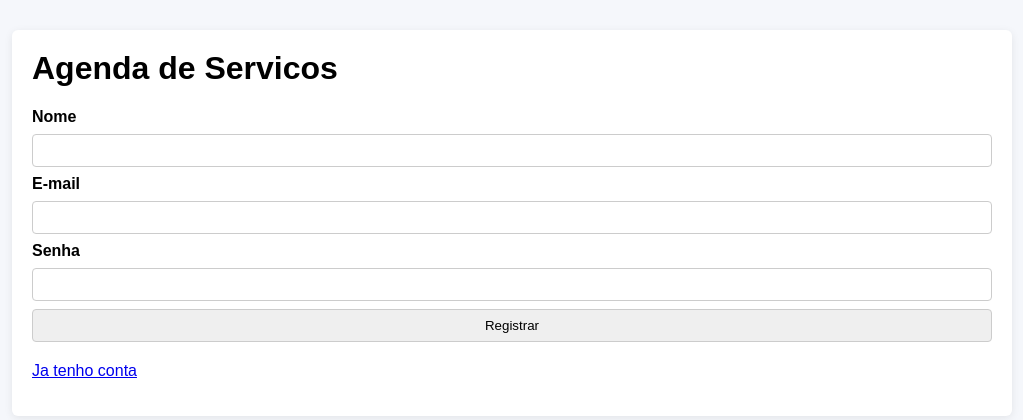
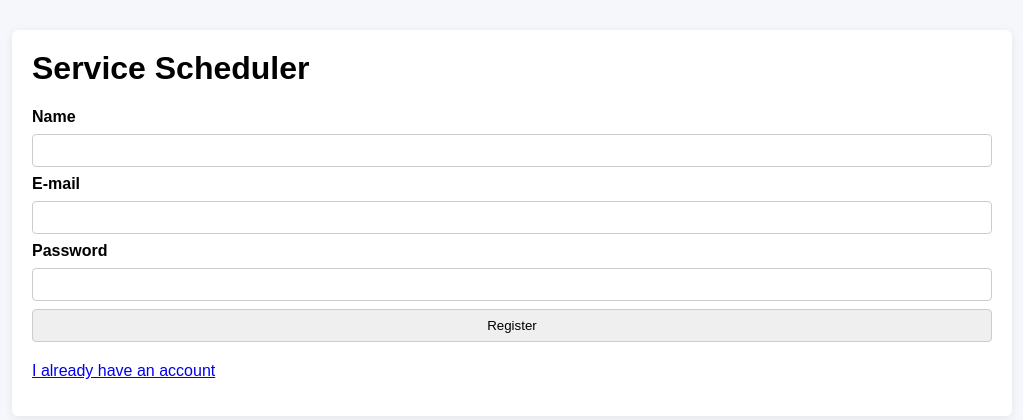
Before and after one commit to RTzinh/Basic-CRUD-PHP, a PHP site: page /index.php?page=register in a window 1280 px wide. Shown: the top 420 px of the page, without its empty margins (128-1151 px from the left). Run offline with PHP 8.4, Linux system fonts and the light colour scheme.

Commit message:
docs: add English README and translate UI strings to English
Create a conversion-focused README covering what the app is, the tech
stack, project structure, the expected MySQL schema, and how to run it
with the PHP built-in server. Translate all user-facing Portuguese
strings (navigation, form labels, buttons, status options, dashboard
text, and flash/error messages) to fluent English. Behavior is
unchanged: routes, data values, identifiers, and the database name are
left intact.

Co-Authored-By: Claude Opus 4.8 (1M context) <noreply@anthropic.com>

```diff
--- a/config/db.php
+++ b/config/db.php
@@ -21,6 +21,6 @@ try {
     ]);
 } catch (PDOException $e) {
     http_response_code(500);
-    echo 'Erro ao conectar ao banco de dados: ' . htmlspecialchars($e->getMessage(), ENT_QUOTES, 'UTF-8');
+    echo 'Failed to connect to the database: ' . htmlspecialchars($e->getMessage(), ENT_QUOTES, 'UTF-8');
     exit;
 }
--- a/public/index.php
+++ b/public/index.php
@@ -88,12 +88,12 @@ switch ($page) {
     case 'register':
         if ($_SERVER['REQUEST_METHOD'] === 'POST') {
             if (register($pdo, $_POST['name'] ?? '', $_POST['email'] ?? '', $_POST['password'] ?? '')) {
-                $success = 'Usuario cadastrado. Faca login.';
+                $success = 'User registered. Please log in.';
             } else {
-                $error = 'E-mail ja cadastrado.';
+                $error = 'E-mail already registered.';
             }
         }
-        renderHeader('Registrar');
+        renderHeader('Register');
         renderAuthForm('register', $error, $success);
         renderFooter();
         exit;
@@ -104,7 +104,7 @@ switch ($page) {
                 header('Location: ?page=dashboard');
                 exit;
             }
-            $error = 'Credenciais invalidas.';
+            $error = 'Invalid credentials.';
         }
         renderHeader('Login');
         renderAuthForm('login', $error, $success);
@@ -133,7 +133,7 @@ switch ($page) {
 
     default:
         http_response_code(404);
-        echo 'Pagina nao encontrada';
+        echo 'Page not found';
         exit;
 }
 
@@ -142,9 +142,9 @@ switch ($page) {
  */
 function renderHeader(string $title): void
 {
-    echo '<!DOCTYPE html><html lang="pt-BR"><head><meta charset="UTF-8"><title>' . e($title) . ' - Agenda de Servicos</title>';
+    echo '<!DOCTYPE html><html lang="en"><head><meta charset="UTF-8"><title>' . e($title) . ' - Service Scheduler</title>';
     echo '<link rel="stylesheet" href="styles.css"></head><body><div class="container">';
-    echo '<h1>Agenda de Servicos</h1>';
+    echo '<h1>Service Scheduler</h1>';
 }
 
 function renderFooter(): void
@@ -154,7 +154,7 @@ function renderFooter(): void
 
 function renderNav(): void
 {
-    echo '<nav><a href="?page=dashboard">Dashboard</a> | <a href="?page=clients">Clientes</a> | <a href="?page=services">Servicos</a> | <a href="?page=appointments">Agendamentos</a> | <a href="?page=logout">Sair</a></nav>';
+    echo '<nav><a href="?page=dashboard">Dashboard</a> | <a href="?page=clients">Clients</a> | <a href="?page=services">Services</a> | <a href="?page=appointments">Appointments</a> | <a href="?page=logout">Log out</a></nav>';
 }
 
 function renderDashboard(PDO $pdo): void
@@ -165,19 +165,19 @@ function renderDashboard(PDO $pdo): void
     renderHeader('Dashboard');
     renderNav();
 
-    echo '<h2>Visao Geral</h2>';
+    echo '<h2>Overview</h2>';
     echo '<div class="dashboard-grid">';
-    echo renderStatCard('Clientes', (string)$stats['clients']);
-    echo renderStatCard('Servicos', (string)$stats['services']);
-    echo renderStatCard('Agend. pendentes', (string)$stats['pending']);
-    echo renderStatCard('Hoje', (string)$stats['today']);
+    echo renderStatCard('Clients', (string)$stats['clients']);
+    echo renderStatCard('Services', (string)$stats['services']);
+    echo renderStatCard('Pending appts.', (string)$stats['pending']);
+    echo renderStatCard('Today', (string)$stats['today']);
     echo '</div>';
 
-    echo '<h3>Proximos agendamentos</h3>';
+    echo '<h3>Upcoming appointments</h3>';
     if (!$upcoming) {
-        echo '<p class="muted">Nenhum agendamento futuro.</p>';
+        echo '<p class="muted">No upcoming appointments.</p>';
     } else {
-        echo '<table><tr><th>Quando</th><th>Cliente</th><th>Servico</th><th>Status</th></tr>';
+        echo '<table><tr><th>When</th><th>Client</th><th>Service</th><th>Status</th></tr>';
         foreach ($upcoming as $item) {
             echo '<tr>';
             echo '<td>' . e($item['scheduled_to']) . '</td>';
@@ -230,15 +230,15 @@ function renderAuthForm(string $type, ?string $error, ?string $success): void
 
     if ($type === 'login') {
         echo '<form method="POST"><label>E-mail</label><input name="email" type="email" required>';
-        echo '<label>Senha</label><input name="password" type="password" required>';
-        echo '<button type="submit">Entrar</button></form>';
-        echo '<p><a href="?page=register">Criar conta</a></p>';
+        echo '<label>Password</label><input name="password" type="password" required>';
+        echo '<button type="submit">Sign in</button></form>';
+        echo '<p><a href="?page=register">Create account</a></p>';
     } else {
-        echo '<form method="POST"><label>Nome</label><input name="name" required>';
+        echo '<form method="POST"><label>Name</label><input name="name" required>';
         echo '<label>E-mail</label><input name="email" type="email" required>';
-        echo '<label>Senha</label><input name="password" type="password" required>';
-        echo '<button type="submit">Registrar</button></form>';
-        echo '<p><a href="?page=login">Ja tenho conta</a></p>';
+        echo '<label>Password</label><input name="password" type="password" required>';
+        echo '<button type="submit">Register</button></form>';
+        echo '<p><a href="?page=login">I already have an account</a></p>';
     }
 }
 
@@ -252,7 +252,7 @@ function handleClients(PDO $pdo): void
         if (isset($_POST['delete_id'])) {
             $stmt = $pdo->prepare('DELETE FROM clients WHERE id = :id');
             $stmt->execute(['id' => (int)$_POST['delete_id']]);
-            $success = 'Cliente removido.';
+            $success = 'Client removed.';
         } else {
             $stmt = $pdo->prepare('INSERT INTO clients (name, email, phone, notes, created_at) VALUES (:name, :email, :phone, :notes, NOW())');
             $stmt->execute([
@@ -261,13 +261,13 @@ function handleClients(PDO $pdo): void
                 'phone' => $_POST['phone'] ?? '',
                 'notes' => $_POST['notes'] ?? '',
             ]);
-            $success = 'Cliente cadastrado.';
+            $success = 'Client saved.';
         }
     }
 
     $clients = $pdo->query('SELECT * FROM clients ORDER BY created_at DESC')->fetchAll();
 
-    renderHeader('Clientes');
+    renderHeader('Clients');
     renderNav();
     if ($error) {
         echo '<div class="alert error">' . e($error) . '</div>';
@@ -276,17 +276,17 @@ function handleClients(PDO $pdo): void
         echo '<div class="alert success">' . e($success) . '</div>';
     }
 
-    echo '<h2>Novo Cliente</h2>';
-    echo '<form method="POST"><label>Nome</label><input name="name" required>';
+    echo '<h2>New Client</h2>';
+    echo '<form method="POST"><label>Name</label><input name="name" required>';
     echo '<label>E-mail</label><input name="email" type="email">';
-    echo '<label>Telefone</label><input name="phone">';
-    echo '<label>Observacoes</label><textarea name="notes"></textarea>';
-    echo '<button type="submit">Salvar</button></form>';
+    echo '<label>Phone</label><input name="phone">';
+    echo '<label>Notes</label><textarea name="notes"></textarea>';
+    echo '<button type="submit">Save</button></form>';
 
-    echo '<h2>Clientes cadastrados</h2><table><tr><th>Nome</th><th>Contato</th><th>Acoes</th></tr>';
+    echo '<h2>Registered Clients</h2><table><tr><th>Name</th><th>Contact</th><th>Actions</th></tr>';
     foreach ($clients as $client) {
         echo '<tr><td>' . e($client['name']) . '</td><td>' . e($client['email'] . ' / ' . $client['phone']) . '</td><td>';
-        echo '<form method="POST" style="display:inline"><input type="hidden" name="delete_id" value="' . (int)$client['id'] . '"><button type="submit" onclick="return confirm(\'Excluir?\')">Excluir</button></form>';
+        echo '<form method="POST" style="display:inline"><input type="hidden" name="delete_id" value="' . (int)$client['id'] . '"><button type="submit" onclick="return confirm(\'Delete?\')">Delete</button></form>';
         echo '</td></tr>';
     }
     echo '</table>';
@@ -303,7 +303,7 @@ function handleServices(PDO $pdo): void
         if (isset($_POST['delete_id'])) {
             $stmt = $pdo->prepare('DELETE FROM services WHERE id = :id');
             $stmt->execute(['id' => (int)$_POST['delete_id']]);
-            $success = 'Servico removido.';
+            $success = 'Service removed.';
         } else {
             $stmt = $pdo->prepare('INSERT INTO services (name, description, price, duration_minutes, created_at) VALUES (:name, :description, :price, :duration_minutes, NOW())');
             $stmt->execute([
@@ -312,13 +312,13 @@ function handleServices(PDO $pdo): void
                 'price' => (float)($_POST['price'] ?? 0),
                 'duration_minutes' => (int)($_POST['duration_minutes'] ?? 30),
             ]);
-            $success = 'Servico cadastrado.';
+            $success = 'Service saved.';
         }
     }
 
     $services = $pdo->query('SELECT * FROM services ORDER BY created_at DESC')->fetchAll();
 
-    renderHeader('Servicos');
+    renderHeader('Services');
     renderNav();
     if ($error) {
         echo '<div class="alert error">' . e($error) . '</div>';
@@ -327,17 +327,17 @@ function handleServices(PDO $pdo): void
         echo '<div class="alert success">' . e($success) . '</div>';
     }
 
-    echo '<h2>Novo Servico</h2>';
-    echo '<form method="POST"><label>Nome</label><input name="name" required>';
-    echo '<label>Descricao</label><textarea name="description"></textarea>';
-    echo '<label>Preco</label><input name="price" type="number" step="0.01" min="0">';
-    echo '<label>Duracao (minutos)</label><input name="duration_minutes" type="number" min="10" step="5" value="30">';
-    echo '<button type="submit">Salvar</button></form>';
+    echo '<h2>New Service</h2>';
+    echo '<form method="POST"><label>Name</label><input name="name" required>';
+    echo '<label>Description</label><textarea name="description"></textarea>';
+    echo '<label>Price</label><input name="price" type="number" step="0.01" min="0">';
+    echo '<label>Duration (minutes)</label><input name="duration_minutes" type="number" min="10" step="5" value="30">';
+    echo '<button type="submit">Save</button></form>';
 
-    echo '<h2>Servicos cadastrados</h2><table><tr><th>Nome</th><th>Preco</th><th>Duracao</th><th>Acoes</th></tr>';
+    echo '<h2>Registered Services</h2><table><tr><th>Name</th><th>Price</th><th>Duration</th><th>Actions</th></tr>';
     foreach ($services as $service) {
         echo '<tr><td>' . e($service['name']) . '</td><td>R$ ' . e(number_format((float)$service['price'], 2, ',', '.')) . '</td><td>' . e((string)$service['duration_minutes']) . ' min</td><td>';
-        echo '<form method="POST" style="display:inline"><input type="hidden" name="delete_id" value="' . (int)$service['id'] . '"><button type="submit" onclick="return confirm(\'Excluir?\')">Excluir</button></form>';
+        echo '<form method="POST" style="display:inline"><input type="hidden" name="delete_id" value="' . (int)$service['id'] . '"><button type="submit" onclick="return confirm(\'Delete?\')">Delete</button></form>';
         echo '</td></tr>';
     }
     echo '</table>';
@@ -358,7 +358,7 @@ function handleAppointments(PDO $pdo): void
         if (isset($_POST['delete_id'])) {
             $stmt = $pdo->prepare('DELETE FROM appointments WHERE id = :id');
             $stmt->execute(['id' => (int)$_POST['delete_id']]);
-            $success = 'Agendamento removido.';
+            $success = 'Appointment removed.';
         } else {
             $stmt = $pdo->prepare('INSERT INTO appointments (client_id, service_id, user_id, scheduled_to, status, notes, created_at) VALUES (:client_id, :service_id, :user_id, :scheduled_to, :status, :notes, NOW())');
             $stmt->execute([
@@ -369,13 +369,13 @@ function handleAppointments(PDO $pdo): void
                 'status' => $_POST['status'] ?? 'pending',
                 'notes' => $_POST['notes'] ?? '',
             ]);
-            $success = 'Agendamento criado.';
+            $success = 'Appointment created.';
         }
     }
 
     $appointments = $pdo->query('SELECT a.id, c.name AS client, s.name AS service, a.scheduled_to, a.status FROM appointments a JOIN clients c ON c.id = a.client_id JOIN services s ON s.id = a.service_id ORDER BY a.scheduled_to DESC')->fetchAll();
 
-    renderHeader('Agendamentos');
+    renderHeader('Appointments');
     renderNav();
     if ($error) {
         echo '<div class="alert error">' . e($error) . '</div>';
@@ -384,26 +384,26 @@ function handleAppointments(PDO $pdo): void
         echo '<div class="alert success">' . e($success) . '</div>';
     }
 
-    echo '<h2>Novo Agendamento</h2>';
-    echo '<form method="POST"><label>Cliente</label><select name="client_id" required>';
+    echo '<h2>New Appointment</h2>';
+    echo '<form method="POST"><label>Client</label><select name="client_id" required>';
     foreach ($clients as $client) {
         echo '<option value="' . (int)$client['id'] . '">' . e($client['name']) . '</option>';
     }
     echo '</select>';
-    echo '<label>Servico</label><select name="service_id" required>';
+    echo '<label>Service</label><select name="service_id" required>';
     foreach ($services as $service) {
         echo '<option value="' . (int)$service['id'] . '">' . e($service['name']) . '</option>';
     }
     echo '</select>';
-    echo '<label>Data/Hora</label><input name="scheduled_to" type="datetime-local" required>';
-    echo '<label>Status</label><select name="status"><option value="pending">Pendente</option><option value="confirmed">Confirmado</option><option value="done">Concluido</option></select>';
-    echo '<label>Observacoes</label><textarea name="notes"></textarea>';
-    echo '<button type="submit">Agendar</button></form>';
+    echo '<label>Date/Time</label><input name="scheduled_to" type="datetime-local" required>';
+    echo '<label>Status</label><select name="status"><option value="pending">Pending</option><option value="confirmed">Confirmed</option><option value="done">Done</option></select>';
+    echo '<label>Notes</label><textarea name="notes"></textarea>';
+    echo '<button type="submit">Schedule</button></form>';
 
-    echo '<h2>Agendamentos</h2><table><tr><th>Cliente</th><th>Servico</th><th>Quando</th><th>Status</th><th>Acoes</th></tr>';
+    echo '<h2>Appointments</h2><table><tr><th>Client</th><th>Service</th><th>When</th><th>Status</th><th>Actions</th></tr>';
     foreach ($appointments as $appt) {
         echo '<tr><td>' . e($appt['client']) . '</td><td>' . e($appt['service']) . '</td><td>' . e($appt['scheduled_to']) . '</td><td>' . e($appt['status']) . '</td><td>';
-        echo '<form method="POST" style="display:inline"><input type="hidden" name="delete_id" value="' . (int)$appt['id'] . '"><button type="submit" onclick="return confirm(\'Excluir?\')">Excluir</button></form>';
+        echo '<form method="POST" style="display:inline"><input type="hidden" name="delete_id" value="' . (int)$appt['id'] . '"><button type="submit" onclick="return confirm(\'Delete?\')">Delete</button></form>';
         echo '</td></tr>';
     }
     echo '</table>';
```
Also changed, not shown: README.md (added).
